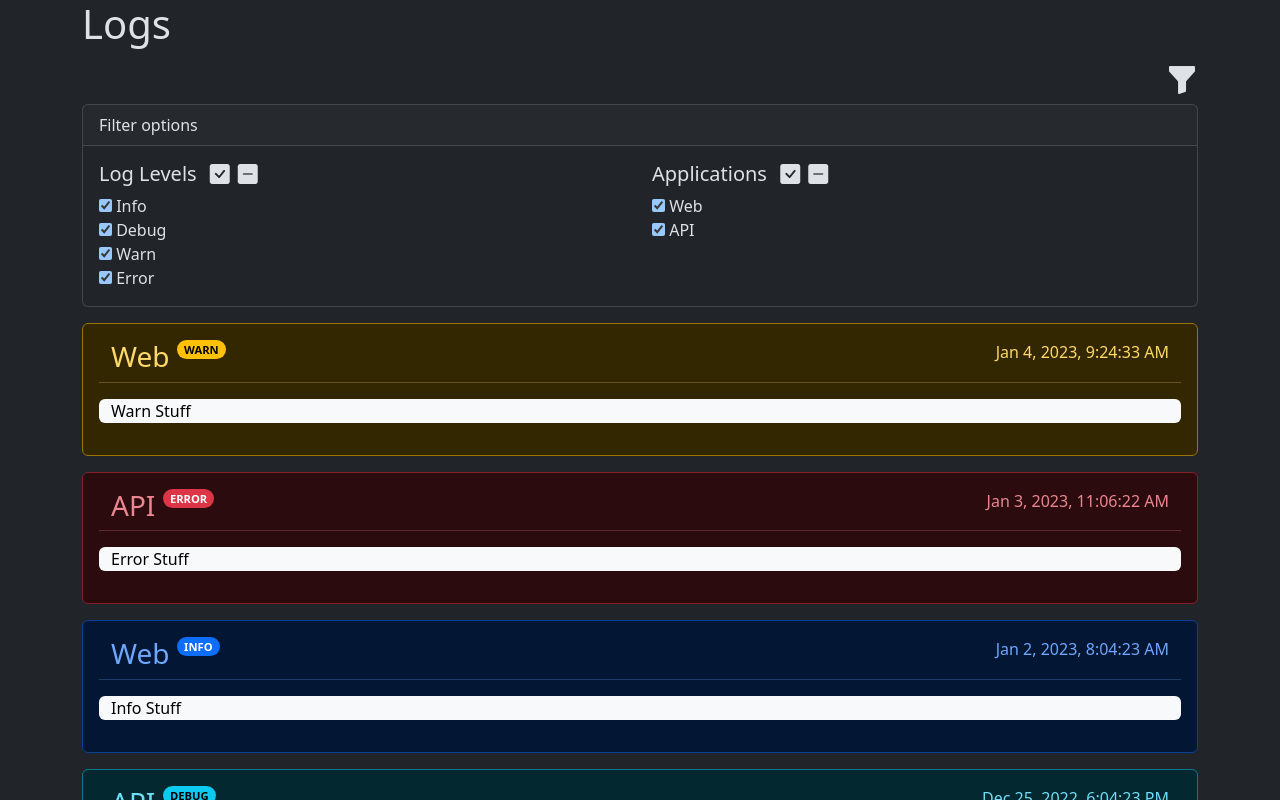
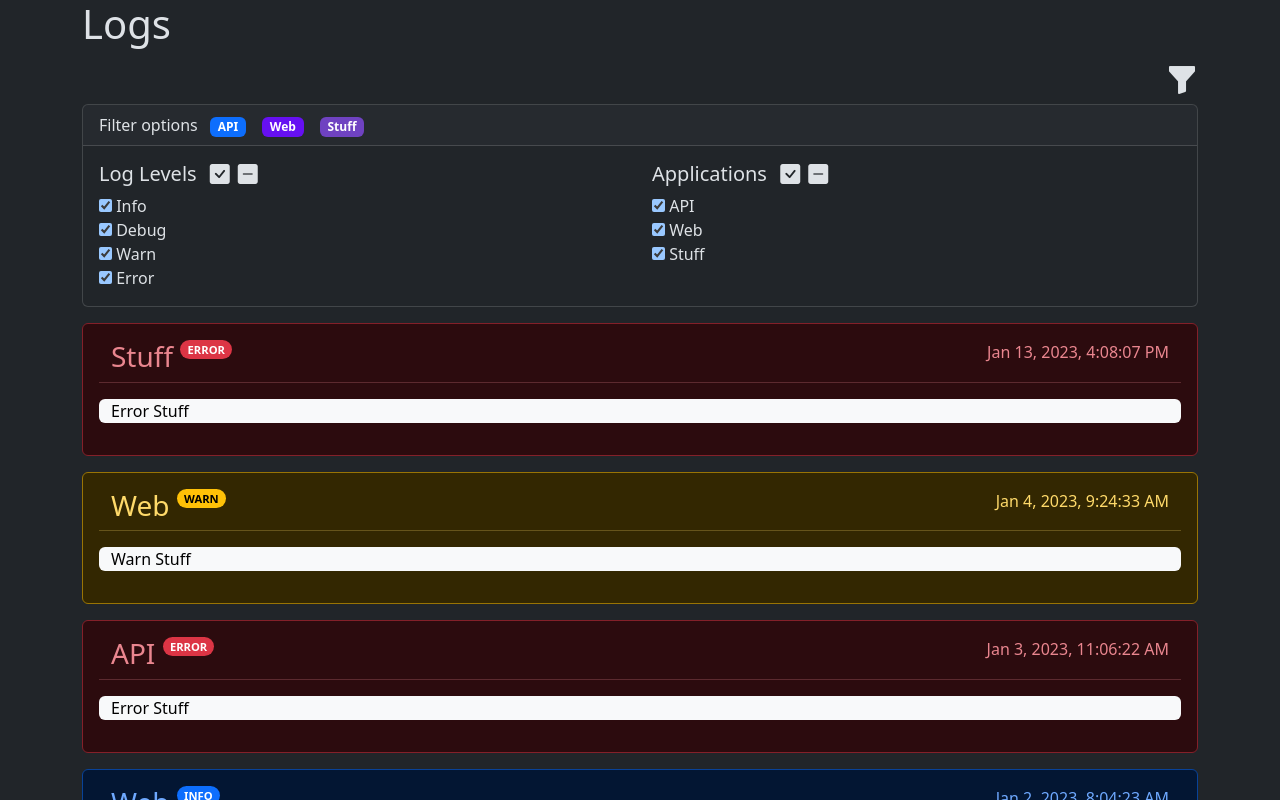
Before and after one commit to farleyrw/log-viewer, an Angular app in the folder NG15/ClientApp/: page /logs in a window 1280 px wide. Both pictures are taken after a click on the button "Filter options". Shown: the top 800 px of the page. Built offline with nearby package versions, Linux system fonts and the light colour scheme.

Commit message:
app detection & filtering

```diff
--- a/NG15/ClientApp/src/app/logs/filtering/log-filter.component.html
+++ b/NG15/ClientApp/src/app/logs/filtering/log-filter.component.html
@@ -10,6 +10,9 @@
     <div class="card">
         <div class="card-header">
             Filter options
+            <span class="badge badge-{{ getBadgeColor(i) }} mx-2" role="button" *ngFor="let app of apps; index as i" (click)="filterByApp(app)">
+                {{ app }}
+            </span>
         </div>
         <div class="card-body row">
             <div class="col">
--- a/NG15/ClientApp/src/app/logs/filtering/log-filter.component.scss
+++ b/NG15/ClientApp/src/app/logs/filtering/log-filter.component.scss
@@ -0,0 +1,47 @@
+
+@import "bootstrap/scss/functions";
+@import "bootstrap/scss/variables";
+
+.badge {
+    color: white;
+}
+
+.badge-blue {
+    background-color: $blue;
+}
+
+.badge-indigo {
+    background-color: $indigo;
+}
+
+.badge-purple {
+    background-color: $purple;
+}
+
+.badge-pink {
+    background-color: $pink;
+}
+
+.badge-red {
+    background-color: $red;
+}
+
+.badge-orange {
+    background-color: $orange;
+}
+
+.badge-yellow {
+    background-color: $yellow;
+}
+
+.badge-green {
+    background-color: $green;
+}
+
+.badge-teal {
+    background-color: $teal;
+}
+
+.badge-cyan {
+    background-color: $cyan;
+}
--- a/NG15/ClientApp/src/app/logs/filtering/log-filter.component.ts
+++ b/NG15/ClientApp/src/app/logs/filtering/log-filter.component.ts
@@ -25,4 +25,12 @@ export class LogFilterComponent {
     toggleApps = this.logFilterService.toggleApps;
 
     toggleLogLevels = this.logFilterService.toggleLogLevels;
+
+    filterByApp = this.logFilterService.filterByApp;
+
+    getBadgeColor(index: number): string {
+        let colors = ["blue", "indigo", "purple", "pink", "red", "orange", "yellow", "green", "teal", "cyan"];
+
+        return colors[index];
+    }
 }
--- a/NG15/ClientApp/src/app/logs/log-filter.service.ts
+++ b/NG15/ClientApp/src/app/logs/log-filter.service.ts
@@ -8,17 +8,22 @@ import { LogLogicService } from './log-logic.service';
 })
 export class LogFilterService {
 
+    private firstRun = true;
+
     filterOptions = new LogFilterOptions();
 
-    apps = ['Web', 'API']; // TODO: Generate list, must be observable
+    apps: string[] = [];
 
     constructor(private logLogicService: LogLogicService) {
         this.toggleLogLevels(true);
-        this.toggleApps(true);
     }
 
     filterLogs(logs: Log[]): Log[] {
         if (logs && logs.length) {
+            this.firstRun && this.detectApps(logs);
+
+            this.firstRun = false;
+
             return logs
                 .filter(log => !!this.filterOptions.levels[log.severity])
                 .filter(log => !!this.filterOptions.apps[log.app])
@@ -35,4 +40,22 @@ export class LogFilterService {
     toggleApps(enabled: boolean) {
         this.apps.forEach(app => this.filterOptions.apps[app] = enabled);
     }
+
+    filterByApp(app: string) {
+        this.toggleApps(false);
+
+        this.filterOptions.apps[app] = true;
+    }
+
+    detectApps(logs: Log[]) {
+        if (logs && logs.length) {
+            logs.forEach(log => {
+                if (this.apps.indexOf(log.app) == -1) {
+                    this.apps.push(log.app);
+                }
+            });
+
+            this.toggleApps(true);
+        }
+    }
 }
--- a/NG15/ClientApp/src/app/logs/log.service.ts
+++ b/NG15/ClientApp/src/app/logs/log.service.ts
@@ -15,7 +15,8 @@ export class LogService {
             { id: 0, severity: LogLevel.Debug, timestamp: new Date('2022-12-25 18:04:23:000'), app: 'API', message: 'Debug Stuff' } as Log,
             { id: 1, severity: LogLevel.Info, timestamp: new Date('2023-01-02 08:04:23:000'), app: 'Web', message: 'Info Stuff' } as Log,
             { id: 2, severity: LogLevel.Warn, timestamp: new Date('2023-01-04 09:24:33:000'), app: 'Web', message: 'Warn Stuff' } as Log,
-            { id: 3, severity: LogLevel.Error, timestamp: new Date('2023-01-03 11:06:22:000'), app: 'API', message: 'Error Stuff' } as Log
+            { id: 3, severity: LogLevel.Error, timestamp: new Date('2023-01-03 11:06:22:000'), app: 'API', message: 'Error Stuff' } as Log,
+            { id: 4, severity: LogLevel.Error, timestamp: new Date('2023-01-13 16:08:07:000'), app: 'Stuff', message: 'Error Stuff' } as Log
         ];
 
         return of(logs);
```
